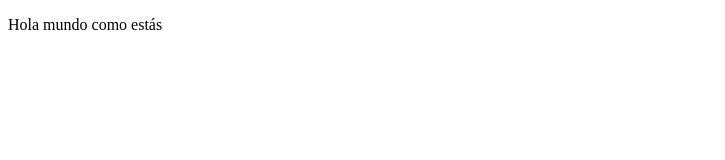
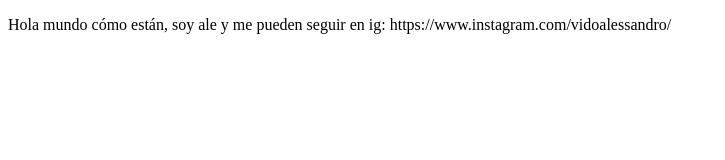
Before and after one commit to Vidoalessandro/1-Learning-My-first-Hello-World, a plain HTML site: page index.html in a window 1280 px wide. Shown: the whole page, without its empty margins (0-725 px from the left). Drawn offline with Linux system fonts and the light colour scheme.

Commit message:
Agregamos mi ig

```diff
--- a/index.html
+++ b/index.html
@@ -7,6 +7,6 @@
     <title>Hola mundo</title>
 </head>
 <body>
-    <p>Hola mundo como estás</p>
+    <p>Hola mundo cómo están, soy ale y me pueden seguir en ig: https://www.instagram.com/vidoalessandro/</p>
 </body>
 </html>
```
